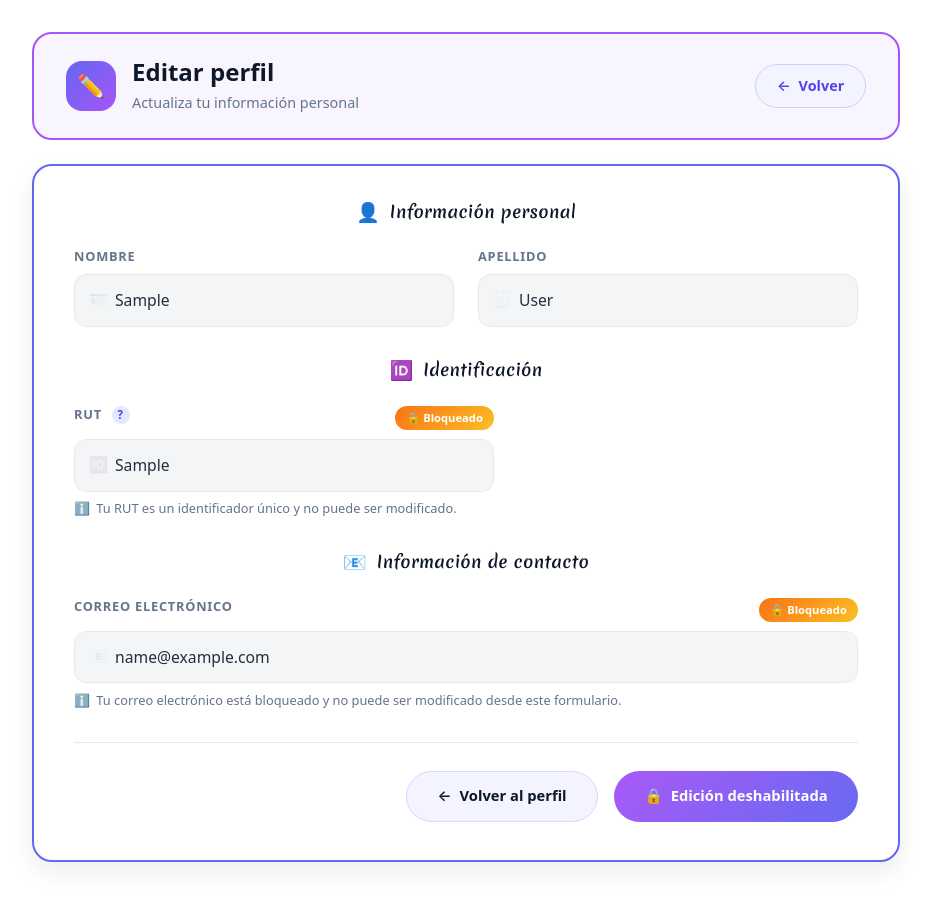
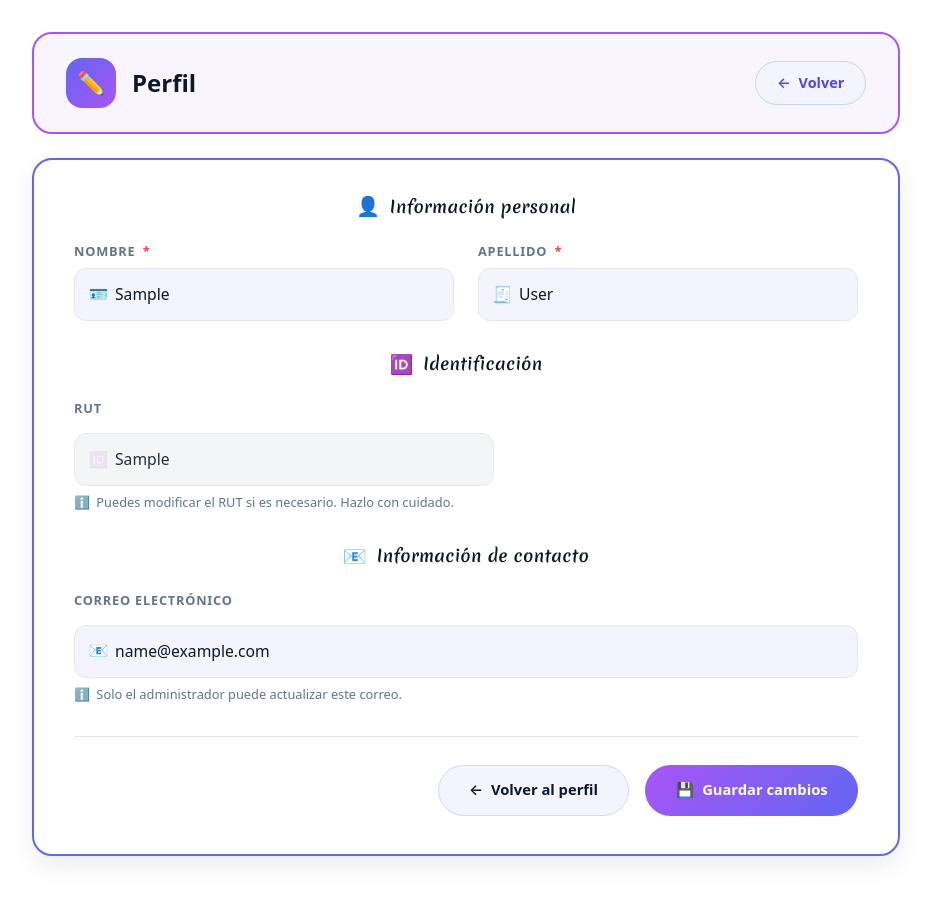
Before and after one commit to aleejandra2/Proyecto_Capstone, a Django app: page /perfil/editar/ in a window 1280 px wide. Shown: the part 92-1002 px from the top of the page, without its empty margins (174-1105 px from the left). After the commit the page ends 953 px from the top, so only its background shows below. Run offline with Django 5.2, Linux system fonts and the light colour scheme; a user stored in the database is signed in; tables that the repository leaves empty hold one stand-in row (values such as "Sample post"); grey boxes marked "Sample" are stand-in pictures; some web fonts are replaced.

Commit message:
arreglos en perfil

```diff
--- a/LevelUp/templates/LevelUp/perfil/editar.html
+++ b/LevelUp/templates/LevelUp/perfil/editar.html
@@ -20,7 +20,6 @@
     --border-soft: #e5e7eb;
   }
 
-  /* Fondo blanco en toda la vista */
   body {
     background: #ffffff;
   }
@@ -35,14 +34,12 @@
     padding: 0 1rem 3rem;
   }
 
-  /* Header del formulario */
   .edit-header {
     background: #f9f5ff;
     border-radius: 20px;
     padding: 1.5rem 2rem;
     margin-bottom: 1.5rem;
     border: 2px solid var(--secondary);
-    /* borde de color */
   }
 
   .header-content {
@@ -103,7 +100,6 @@
     transform: translateX(-2px);
   }
 
-  /* CARD PRINCIPAL DEL FORMULARIO */
   .form-card {
     background: var(--bg-card);
     border-radius: 20px;
@@ -231,11 +227,6 @@
     content: "ℹ️";
   }
 
-  /* RUT bloqueado */
-  .disabled-field-wrapper {
-    position: relative;
-  }
-
   .info-tooltip {
     position: relative;
     display: inline-flex;
@@ -266,7 +257,6 @@
     z-index: 10;
   }
 
-  /* Alertas */
   .alert-modern {
     padding: 1rem 1.25rem;
     border-radius: 12px;
@@ -276,7 +266,6 @@
     gap: 0.75rem;
     border: 1px solid;
   }
-
 
   .alert-danger {
     background: #fef2f2;
@@ -317,8 +306,6 @@
     white-space: nowrap;
   }
 
-
-  /* Botones */
   .form-actions {
     display: flex;
     gap: 1rem;
@@ -363,15 +350,8 @@
   }
 
   @keyframes pulse {
-
-    0%,
-    100% {
-      opacity: 0.7;
-    }
-
-    50% {
-      opacity: 1;
-    }
+    0%, 100% { opacity: 0.7; }
+    50% { opacity: 1; }
   }
 
   .btn-primary-modern:disabled {
@@ -380,7 +360,6 @@
     animation: pulse 1.5s ease-in-out infinite;
   }
 
-  /* Responsive */
   @media (max-width: 768px) {
     .edit-profile-container {
       margin-top: 1.5rem;
@@ -432,8 +411,7 @@
       <div class="header-title-section">
         <div class="header-icon">✏️</div>
         <div>
-          <h1 class="header-title">Editar perfil</h1>
-          <p class="header-subtitle">Actualiza tu información personal</p>
+          <h1 class="header-title">Perfil</h1>
         </div>
       </div>
       <a class="btn-back" href="{% url 'perfil' %}">
@@ -466,27 +444,45 @@
           <div class="form-group">
             <label class="form-label-modern">
               Nombre
+              <span class="required-indicator">*</span>
             </label>
             <div class="input-with-icon">
               <span class="field-icon">🪪</span>
-              {# visible solo lectura #}
-              <input type="text" class="form-control-modern" value="{{ form.first_name.value|default:user.first_name }}"
-                disabled>
-              {# campo real oculto para mantener el valor #}
+              {% if user.is_superuser or user.is_staff or user.rol == "ADMINISTRADOR" %}
+                {{ form.first_name|add_class:"form-control-modern" }}
+              {% else %}
+                <input type="text" class="form-control-modern"
+                       value="{{ form.first_name.value|default:user.first_name }}" disabled>
                 {{ form.first_name.as_hidden }}
+              {% endif %}
             </div>
+            {% if form.first_name.errors %}
+              <div class="invalid-feedback">
+                {{ form.first_name.errors|striptags }}
+              </div>
+            {% endif %}
           </div>
 
           <div class="form-group">
             <label class="form-label-modern">
               Apellido
+              <span class="required-indicator">*</span>
             </label>
             <div class="input-with-icon">
               <span class="field-icon">🧾</span>
-              <input type="text" class="form-control-modern" value="{{ form.last_name.value|default:user.last_name }}"
-                disabled>
+              {% if user.is_superuser or user.is_staff or user.rol == "ADMINISTRADOR" %}
+                {{ form.last_name|add_class:"form-control-modern" }}
+              {% else %}
+                <input type="text" class="form-control-modern"
+                       value="{{ form.last_name.value|default:user.last_name }}" disabled>
                 {{ form.last_name.as_hidden }}
+              {% endif %}
             </div>
+            {% if form.last_name.errors %}
+              <div class="invalid-feedback">
+                {{ form.last_name.errors|striptags }}
+              </div>
+            {% endif %}
           </div>
         </div>
       </div>
@@ -503,20 +499,33 @@
             <div class="rut-header">
               <label class="form-label-modern">
                 RUT
+                {% if not user.is_superuser and not user.is_staff and user.rol != "ADMINISTRADOR" %}
                   <span class="info-tooltip"
                         data-tooltip="El RUT no se puede modificar. Contacta al administrador si necesitas un cambio.">?</span>
+                {% endif %}
               </label>
+              {% if not user.is_superuser and not user.is_staff and user.rol != "ADMINISTRADOR" %}
                 <span class="disabled-badge">🔒 Bloqueado</span>
+              {% endif %}
             </div>
 
             <div class="input-with-icon">
               <span class="field-icon">🆔</span>
-              <input type="text" class="form-control-modern" value="{{ form.rut.value|default:user.rut }}" disabled>
+              {% if user.is_superuser or user.is_staff or user.rol == "ADMINISTRADOR" %}
+                {{ form.rut|add_class:"form-control-modern" }}
+              {% else %}
+                <input type="text" class="form-control-modern"
+                       value="{{ form.rut.value|default:user.rut }}" disabled>
                 {{ form.rut.as_hidden }}
+              {% endif %}
             </div>
 
             <small class="form-text">
+              {% if user.is_superuser or user.is_staff or user.rol == "ADMINISTRADOR" %}
+                Puedes modificar el RUT si es necesario. Hazlo con cuidado.
+              {% else %}
                 Tu RUT es un identificador único y no puede ser modificado.
+              {% endif %}
             </small>
           </div>
         </div>
@@ -534,17 +543,28 @@
             <label class="form-label-modern">
               Correo electrónico
             </label>
+            {% if not user.is_superuser and not user.is_staff and user.rol != "ADMINISTRADOR" %}
               <span class="disabled-badge">🔒 Bloqueado</span>
+            {% endif %}
           </div>
 
           <div class="input-with-icon">
             <span class="field-icon">📧</span>
-            <input type="text" class="form-control-modern" value="{{ form.email.value|default:user.email }}" disabled>
+            {% if user.is_superuser or user.is_staff or user.rol == "ADMINISTRADOR" %}
+              {{ form.email|add_class:"form-control-modern" }}
+            {% else %}
+              <input type="text" class="form-control-modern"
+                     value="{{ form.email.value|default:user.email }}" disabled>
               {{ form.email.as_hidden }}
+            {% endif %}
           </div>
 
           <small class="form-text">
+            {% if user.is_superuser or user.is_staff or user.rol == "ADMINISTRADOR" %}
+              Solo el administrador puede actualizar este correo.
+            {% else %}
               Tu correo electrónico está bloqueado y no puede ser modificado desde este formulario.
+            {% endif %}
           </small>
         </div>
       </div>
@@ -555,22 +575,31 @@
           <span>←</span>
           Volver al perfil
         </a>
+
+        {% if user.is_superuser or user.is_staff or user.rol == "ADMINISTRADOR" %}
+          <button type="submit" id="submitBtn" class="btn-modern btn-primary-modern">
+            <span>💾</span>
+            Guardar cambios
+          </button>
+        {% else %}
           <button type="button" class="btn-modern btn-primary-modern" disabled>
             <span>🔒</span>
             Edición deshabilitada
           </button>
+        {% endif %}
       </div>
+
     </form>
-
   </div>
 </div>
 
 <script>
   (function () {
     const form = document.getElementById('editProfileForm');
-    const submitBtn = document.getElementById('submitBtn');
+    const submitBtn = document.getElementById('submitBtn'); // solo existe si el usuario puede guardar
 
-    if (!form || !submitBtn) return;
+    if (!form) return;
+    if (!submitBtn) return;
 
     form.addEventListener('submit', function () {
       submitBtn.disabled = true;
@@ -599,4 +628,5 @@
     });
   })();
 </script>
+
 {% endblock %}
```
Lines whose indentation alone changed are shown as unchanged.
